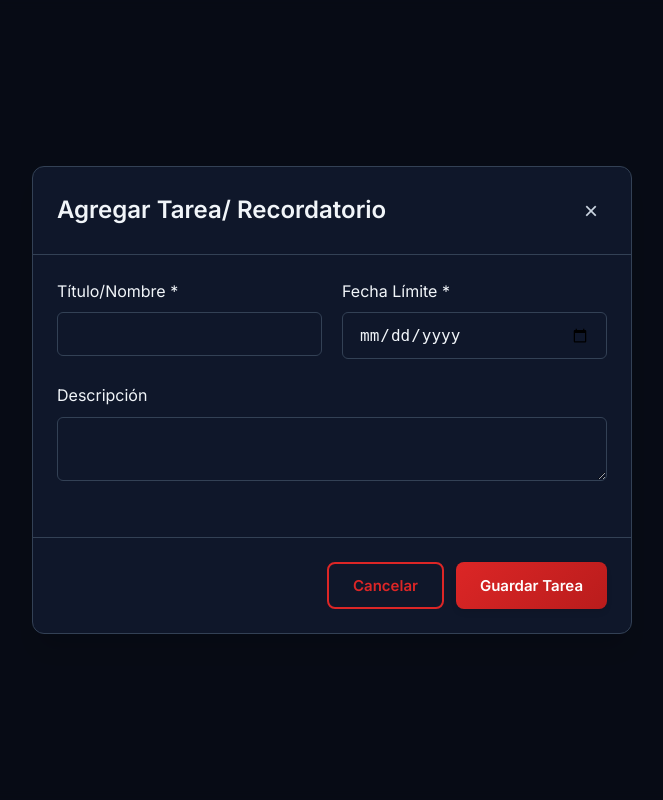
After one commit to SICKING101/DOCUMENTOS, a PHP site: page /modalCrearTasks.html in a window 1280 px wide. The commit adds this page. Shown: the whole page, without its empty margins (308-971 px from the left). Run offline with PHP 8.4, Linux system fonts and the light colour scheme.

Commit message:
Frontend: Barra de tareas, modales crear tarea y tarea visualizacion.

```diff
--- /dev/null
+++ b/public/modalCrearTasks.html
@@ -0,0 +1,62 @@
+<!DOCTYPE html>
+<html lang="es">
+<head>
+    <meta charset="UTF-8">
+    <meta name="viewport" content="width=device-width, initial-scale=1.0">
+    <link href="https://fonts.googleapis.com/css2?family=Inter:wght@400;600;700&display=swap" rel="stylesheet">
+    <!-- Enlace al archivo de estilos externo -->
+    <link rel="stylesheet" href="styles.css">
+    <style>
+
+    .modal {
+        position: fixed;
+        inset: 0;
+        display: flex;
+        justify-content: center;
+        align-items: center;
+        background: rgba(0,0,0,0.5);
+    }
+
+    </style>
+</head>
+<body>
+    <section id="addTaskModal" class="modal" open>
+    <article class="modal__content">
+        <header class="modal__header">
+            <h3 class="modal__title" id="taskModalTitle">Agregar Tarea/ Recordatorio</h3>
+            <button class="modal__close">&times;</button>
+        </header>
+
+        <section class="modal__body">
+            <form id="taskForm">
+                <input type="hidden" id="taskId">
+
+                <div class="form__row">
+                    <div class="form__group">
+                        <label for="taskTitle" class="form__label">Título/Nombre *</label>
+                        <input type="text" id="taskTitle" class="form__input" required>
+                    </div>
+
+                    <div class="form__group">
+                        <label for="taskDueDate" class="form__label">Fecha Límite *</label>
+                        <input type="date" id="taskDueDate" class="form__input" required>
+                    </div>
+                </div>
+
+                <div class="form__group">
+                    <label for="taskDescription" class="form__label">Descripción</label>
+                    <textarea id="taskDescription" class="form__input form__textarea"></textarea>
+                </div>
+            </form>
+        </section>
+
+        <footer class="modal__footer">
+            <button class="btn btn--outline">Cancelar</button>
+            <button class="btn btn--primary" form="taskForm">Guardar Tarea</button>
+        </footer>
+    </article>
+</section>
+
+
+</body>
+</html>
--- a/public/styles.css
+++ b/public/styles.css
@@ -19,18 +19,17 @@
     --danger: #ef4444;
     --info: #06b6d4;
 
-    /* Neutrals - Light Theme */
-    --bg-primary: #ffffff;
-    --bg-secondary: #f8fafc;
-    --bg-tertiary: #e2e8f0;
-    --text-primary: #1e293b;
-    --text-secondary: #475569;
+    --bg-primary: #0f172a;
+    --bg-secondary: #1e293b;
+    --bg-tertiary: #334155;
+    --text-primary: #f1f5f9;
+    --text-secondary: #cbd5e1;
     --text-tertiary: #64748b;
-    --border: #cbd5e1;
+    --border: #334155;
 
     /* Sidebar */
-    --sidebar-bg: #1e293b;
-    --sidebar-hover: #334155;
+    --sidebar-bg: #020617;
+    --sidebar-hover: #1e293b;
     --sidebar-active: var(--primary);
     --sidebar-text: #e2e8f0;
 
```
Also changed, not shown: other parts of public/styles.css (+69 -13 lines), public/JAVASCRIPT/app.js (+19 -1 lines), public/JAVASCRIPT/dom.js (+12 -0 lines), public/JAVASCRIPT/modules/tasks.js (added, +89 -0 lines), public/index.html (+114 -12 lines), public/modalTasksAbierta.html (added, +61 -0 lines).
